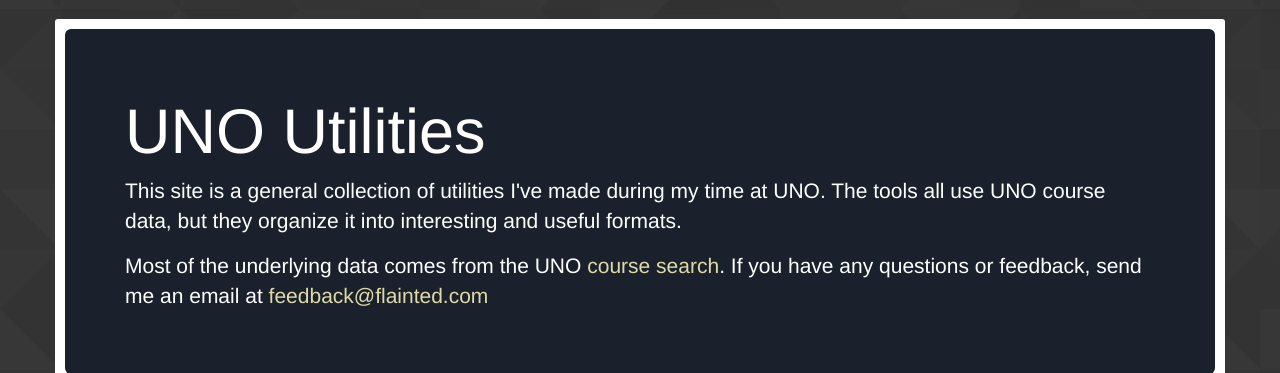
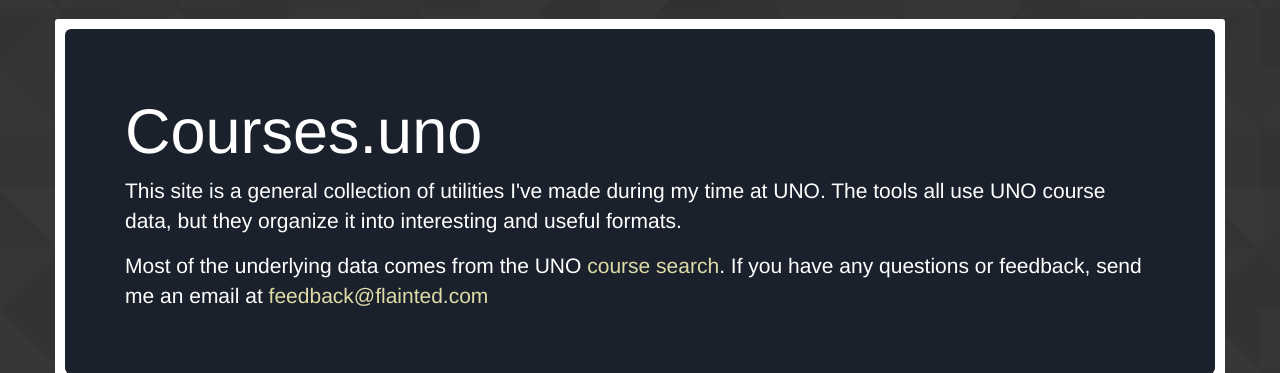
Before and after one commit to BenDoan/courses.uno, a Python web app: template unomaha_utils/templates/index.html in a window 1280 px wide. Shown: the part 51-424 px from the top of the page. Run offline with Jinja, Linux system fonts and the light colour scheme; the template is opened without the code that fills it, so the values that code supplies are empty.

Commit message:
change another piece of text from uno utils to courses.uno

```diff
--- a/unomaha_utils/templates/index.html
+++ b/unomaha_utils/templates/index.html
@@ -2,7 +2,7 @@
 
 {% block content %}
 <div class="jumbotron">
-    <h1>UNO Utilities</h1>
+    <h1>Courses.uno</h1>
     <p>This site is a general collection of utilities I've made during my time at UNO. The tools all use UNO course data, but they organize it into interesting and useful formats.</p>
     <p>Most of the underlying data comes from the UNO <a href="http://www.unomaha.edu/class-search/">course search</a>. If you have any questions or feedback, send me an email at <a href="mailto:feedback@flainted.com">feedback@flainted.com</a> </p>
 
```
